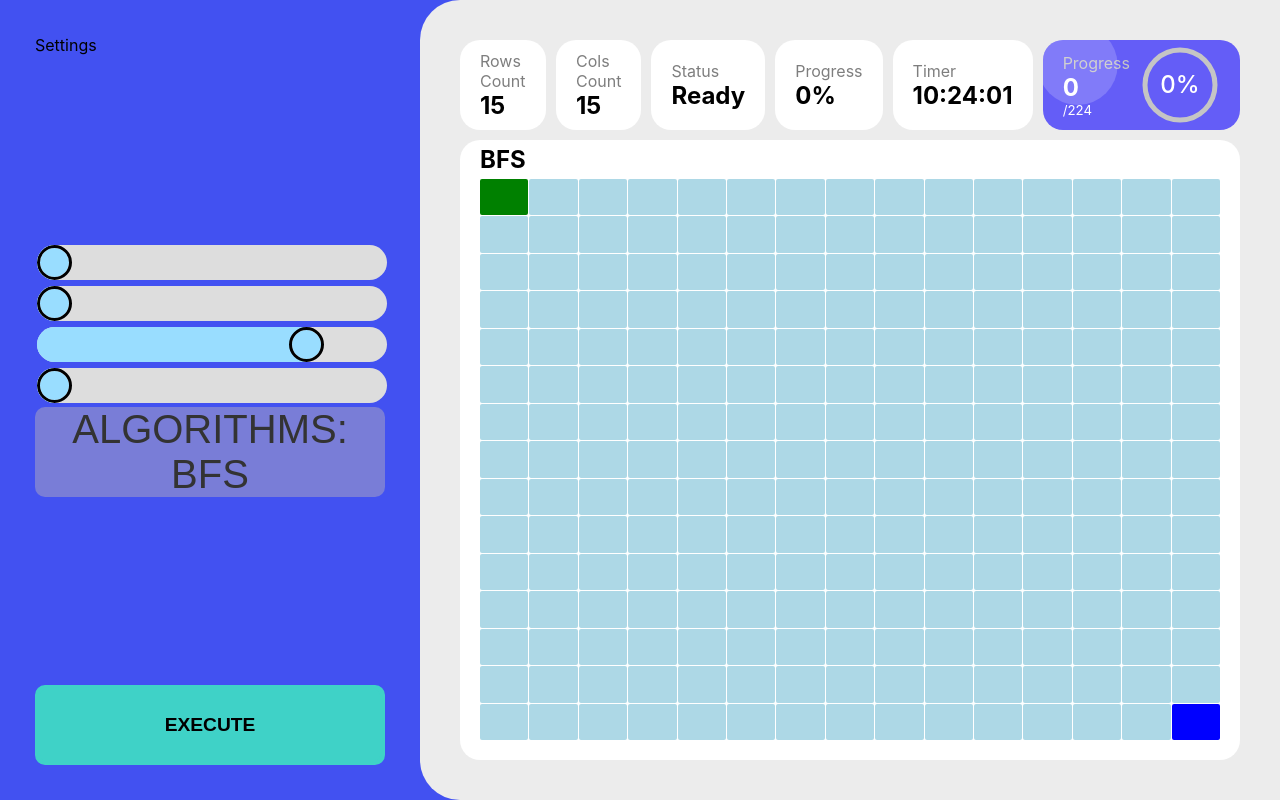
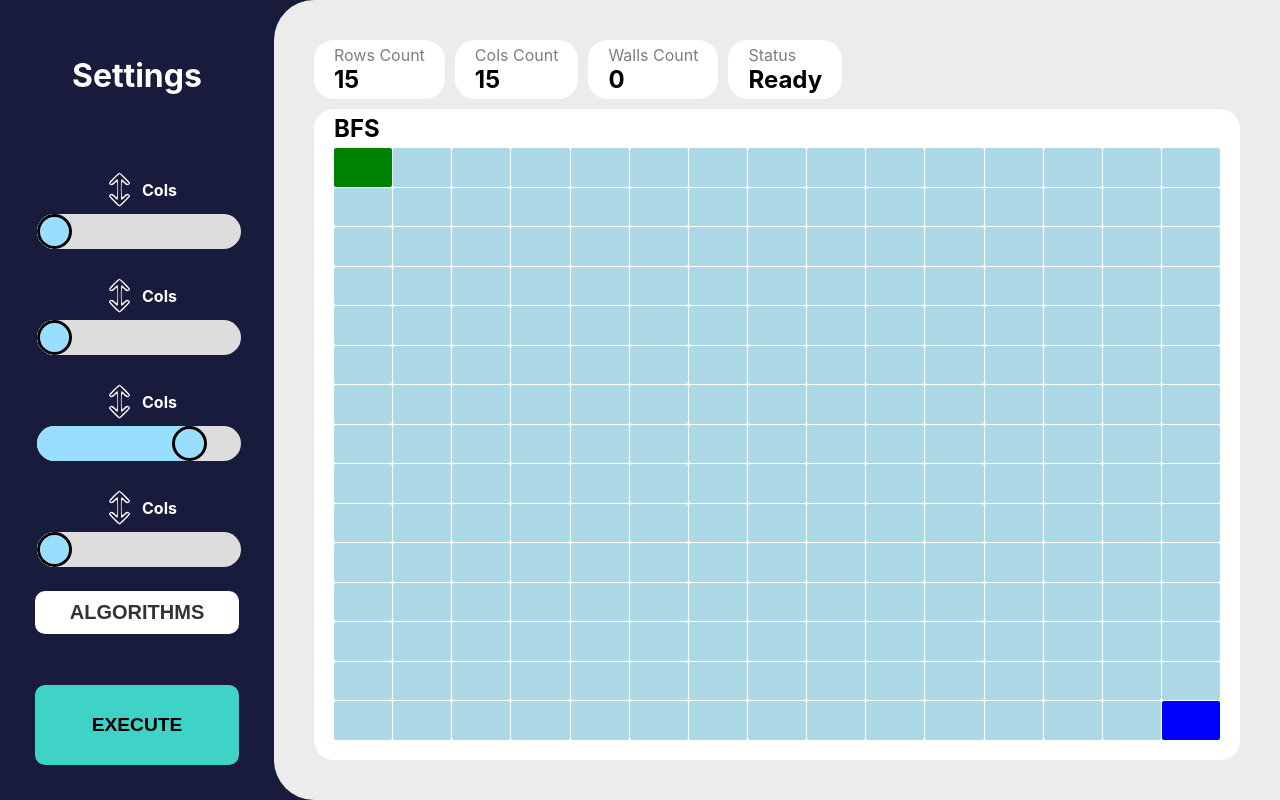
Before and after one commit to NenkoPakov/AlgorithmsVisualizer, a React (Create React App) app: page / in a window 1280 px wide. Built offline with nearby package versions, Linux system fonts and the light colour scheme.

Commit message:
Icons and labels to the sliders

```diff
--- a/src/App.tsx
+++ b/src/App.tsx
@@ -7,7 +7,6 @@ const Layout = styled.div`
   display:flex;
   flex-direction:row;
   flex-wrap:wrap;
-  /* padding: 10px; */
   height:100%;
   overflow:hidden;
   `;
--- a/src/components/BoardManager.tsx
+++ b/src/components/BoardManager.tsx
@@ -18,12 +18,14 @@ import CircularProgressBar from './CircularProgressBar';
 import BasicCard from './BasicCard';
 import AnalyticalCard from './AnalyticalCard';
 import { time } from 'console';
+import Dropdown from './Dropdown';
+import Arrows  from '../wwwroot/svg/arrows.svg';
 
 const MainPage = styled.div`
   position:fixed;
   width:100%;
   height:100%;
-  background-color:#4251f1;
+  background-color:#181b3b;
   display:flex;
   flex-direction:row;
 `;
@@ -38,49 +40,6 @@ const BoardContainer = styled.section`
   justify-content:space-around;
   padding:40px;
   gap:10px 0;
-  `;
-
-const Dropdown = styled.div<any>`
-  width: 100%;
-  position: relative;
-  display: inline-block;
-
-  button {
-    border: solid black 2px;
-    border-radius:10px;
-    padding: 0;
-    width: 100%;
-    border: 0;
-    background-color: #bdb5b571;
-    color: #333;
-    cursor: pointer;
-    outline: 0;
-    font-size: 40px;
-  }
-
-  ul {
-    display:${(props: any) => props.isDropdownOpened ? 'block' : 'none'};
-    position: absolute;
-    top: 100%;
-    left: 0;
-    width: 100%;
-    z-index: 2;
-    border: 1px solid rgba(0, 0, 0, 0.04);
-    box-shadow: 0 16px 24px 2px rgba(0, 0, 0, 0.14);
-
-    list-style: none;
-    padding: 0;
-    margin: 0;
-  }
-
-  li {
-    padding: 8px 12px;
-  }
-
-  li:hover {
-    background-color: rgba(0, 0, 0, 0.14);
-    cursor: pointer;
-  }
   `;
 
 const generateWall = (targetNode: Node, wallStartNode: Node, wallNodes: boolean[][]) => {
@@ -329,26 +288,12 @@ function BoardManager() {
         <MainPage>
             <Settings>
                 <div>
-                    <RangeSlider key='range-slider-rows' defaultValue={INITIAL_SIZE_SLIDER_DEFAULT_VALUE} sliderType={SliderType.rowsSlider} updateBoardSizeFunc={handleSliderUpdate} />
-                    <RangeSlider key='range-slider-cols' defaultValue={INITIAL_SIZE_SLIDER_DEFAULT_VALUE} sliderType={SliderType.colsSlider} updateBoardSizeFunc={handleSliderUpdate} />
-                    <RangeSlider key='range-slider-speed' defaultValue={speed.current} sliderType={SliderType.speedSlider} updateBoardSizeFunc={handleSliderUpdate} />
-                    <RangeSlider key='range-slider-progress' defaultValue={INITIAL_ITERATION} sliderType={SliderType.progressSlider} updateBoardSizeFunc={handleSliderUpdate} />
+                    <RangeSlider key='range-slider-rows' icon={Arrows} defaultValue={INITIAL_SIZE_SLIDER_DEFAULT_VALUE} sliderType={SliderType.rowsSlider} updateBoardSizeFunc={handleSliderUpdate} />
+                    <RangeSlider key='range-slider-cols' icon={Arrows} defaultValue={INITIAL_SIZE_SLIDER_DEFAULT_VALUE} sliderType={SliderType.colsSlider} updateBoardSizeFunc={handleSliderUpdate} />
+                    <RangeSlider key='range-slider-speed'icon={Arrows} defaultValue={speed.current} sliderType={SliderType.speedSlider} updateBoardSizeFunc={handleSliderUpdate} />
+                    <RangeSlider key='range-slider-progress' icon={Arrows} defaultValue={INITIAL_ITERATION} sliderType={SliderType.progressSlider} updateBoardSizeFunc={handleSliderUpdate} />
 
-                    <Dropdown isDropdownOpened={isDropdownOpened}>
-                        <button type="button" onClick={() => setIsDropdownOpened(!isDropdownOpened)}>
-                            ALGORITHMS:
-                            {Object.keys(boardContext.boards).map(algorithm => <div>{algorithm}</div>)}
-                        </button>
-                        <ul>
-                            {
-                                Object.keys(Algorithms).map((algorithm: string) =>
-                                    <li onClick={() => { boardUpdateContext.dispatch({ type: boardContext.boards.hasOwnProperty(algorithm) ? ContextActionTypes.REMOVE_BOARD : ContextActionTypes.ADD_BOARD, payload: algorithm }) }}>
-                                        <input type="checkbox" value={algorithm} checked={boardContext.boards.hasOwnProperty(algorithm)} />
-                                        {algorithm}
-                                    </li>)
-                            }
-                        </ul>
-                    </Dropdown>
+                    <Dropdown isDropdownOpened={isDropdownOpened} handleDropdownClick={setIsDropdownOpened}></Dropdown>
                 </div>
                 <Actions delayFunc={delayFunc} />
             </Settings>
@@ -356,6 +301,7 @@ function BoardManager() {
                 <CardContainer>
                     <BasicCard title="Rows count" data={state.boardRows}></BasicCard>
                     <BasicCard title="Cols count" data={state.boardCols}></BasicCard>
+                    <BasicCard title="Walls count" data={state.wallNodes.reduce((curr, row) => curr + row.filter(node => node == true).length, 0)}></BasicCard>
                     <BasicCard title="Status" data={
                         boardContext.isPaused
                             ? "Paused"
@@ -364,13 +310,8 @@ function BoardManager() {
                                 // : slowestBoardData.currentIteration > 0 && slowestBoardData.currentIteration < slowestBoardData.iterationsCount
                                 : "Ready"
                     } />
-                    {slowestBoardData.currentIteration > 0 && <BasicCard title="Operations count" data={slowestBoardData.currentIteration} />}
-                    {/* {slowestBoardData.currentIteration > 0 && */}
-                    <BasicCard title="Progress" data={`${Math.round(100 / (slowestBoardData.iterationsCount / slowestBoardData.currentIteration))}%`}>
-                    </BasicCard>
-                    {/* } */}
-                    <BasicCard title="Timer" data={'10:24:01'}></BasicCard>
-                    <AnalyticalCard title="Progress" currentValue={slowestBoardData.currentIteration} targetValue={slowestBoardData.iterationsCount} progressInPercentages={Math.round(100 / (slowestBoardData.iterationsCount / slowestBoardData.currentIteration))}></AnalyticalCard>
+                    {slowestBoardData.currentIteration > 0 && <BasicCard title="Timer" data={'10:24:01'}></BasicCard>}
+                    {slowestBoardData.currentIteration > 0 && <AnalyticalCard title="Progress" currentValue={slowestBoardData.currentIteration} targetValue={slowestBoardData.iterationsCount} progressInPercentages={Math.round(100 / (slowestBoardData.iterationsCount / slowestBoardData.currentIteration))}></AnalyticalCard>}
                 </CardContainer>
 
                 {Object.keys(boardContext.boards).map((key: string) =>
--- /dev/null
+++ b/src/components/Dropdown.tsx
@@ -0,0 +1,77 @@
+import React from 'react'
+import styled from 'styled-components';
+import { Algorithms } from '../services/common';
+import { useBoardContext, useBoardUpdateContext, ActionTypes as ContextActionTypes } from './BoardContext';
+
+const DropdownContainer = styled.div<any>`
+  width: 100%;
+  position: relative;
+  display: inline-block;
+
+  button {
+    border: solid black 2px;
+    border-radius:10px;
+    padding: 10px 0;
+    width: 100%;
+    border: 0;
+    background-color: #ffffff;
+    color: #333;
+    cursor: pointer;
+    outline: 0;
+
+    label{
+        font-size: 20px;
+        font-weight:550;
+    }
+  }
+
+  ul {
+    display:${(props: any) => props.isDropdownOpened ? 'block' : 'none'};
+    position: absolute;
+    top: 100%;
+    left: 0;
+    width: 100%;
+    z-index: 2;
+    border: 1px solid rgba(0, 0, 0, 0.04);
+    box-shadow: 0 16px 24px 2px rgba(0, 0, 0, 0.14);
+
+    list-style: none;
+    padding: 0;
+    margin: 0;
+  }
+
+  li {
+    padding: 8px 12px;
+  }
+
+  li:hover {
+    background-color: rgba(0, 0, 0, 0.14);
+    cursor: pointer;
+  }
+  `;
+
+function Dropdown({ isDropdownOpened, handleDropdownClick }: any) {
+
+    const boardContext = useBoardContext();
+    const boardUpdateContext = useBoardUpdateContext();
+
+    return (
+        <DropdownContainer isDropdownOpened={isDropdownOpened}>
+            <button type="button" onClick={() => handleDropdownClick(!isDropdownOpened)}>
+                <label>ALGORITHMS</label>
+                {/* {Object.keys(boardContext.boards).map(algorithm => <div>{algorithm}</div>)} */}
+            </button>
+            <ul>
+                {
+                    Object.keys(Algorithms).map((algorithm: string) =>
+                        <li onClick={() => { boardUpdateContext.dispatch({ type: boardContext.boards.hasOwnProperty(algorithm) ? ContextActionTypes.REMOVE_BOARD : ContextActionTypes.ADD_BOARD, payload: algorithm }) }}>
+                            <input type="checkbox" value={algorithm} checked={boardContext.boards.hasOwnProperty(algorithm)} />
+                            {algorithm}
+                        </li>)
+                }
+            </ul>
+        </DropdownContainer>
+    )
+}
+
+export default Dropdown
--- a/src/components/RangeSlider.tsx
+++ b/src/components/RangeSlider.tsx
@@ -4,6 +4,10 @@ import { NodeBase } from '../global';
 import { IFreeNode } from '../interfaces/Cell.interface';
 import { SliderType, ISlider } from '../interfaces/Slider.interface';
 import { useBoardContext } from './BoardContext';
+
+const SliderContainer = styled.div`
+margin-bottom:20px;
+`;
 
 const Slider = styled.input`
 		position:relative;
@@ -73,7 +77,23 @@ const Slider = styled.input`
 		}
 `;
 
-function RangeSlider({ defaultValue, sliderType, updateBoardSizeFunc }: ISlider) {
+const SliderInfo = styled.div`
+	display:flex;
+	flex-direction:row;
+	justify-content:center;
+	align-items:center;
+`;
+
+const Icon = styled.img`
+height: 45px;
+`;
+
+const Label = styled.h4`
+margin:0;
+color:white;
+`;
+
+function RangeSlider({ icon, defaultValue, sliderType, updateBoardSizeFunc }: ISlider) {
 
 	const boardContext = useBoardContext();
 
@@ -87,14 +107,18 @@ function RangeSlider({ defaultValue, sliderType, updateBoardSizeFunc }: ISlider)
 		currentValue = largestBoardValues.currentIteration ? 100 / (largestBoardValues.iterationsCount / largestBoardValues.currentIteration) : 0;
 	}
 
-	return <React.Fragment>
+	return <SliderContainer>
+		<SliderInfo>
+			<Icon src={icon}></Icon>
+			<Label> Cols </Label>
+		</SliderInfo>
 		<Slider sliderType={sliderType} type="range" onChange={(e: any) => updateBoardSizeFunc((parseInt(e.target.value)), sliderType)} defaultValue={defaultValue} value={currentValue} disabled={isDisabled} />
-		{/* <SizeIndicatorContainer >
-                <SizeIndicator>
-                    {58}
-                </SizeIndicator>
-        </SizeIndicatorContainer> */}
-	</React.Fragment>
+	</SliderContainer>
+	{/* <SizeIndicatorContainer >
+						<SizeIndicator>
+							{58}
+						</SizeIndicator>
+				</SizeIndicatorContainer> */}
 
 
 }
--- a/src/components/Settings.tsx
+++ b/src/components/Settings.tsx
@@ -6,17 +6,22 @@ position:relative;
 display:flex;
 justify-content:space-between;
 flex-direction:column;
-max-width:350px;
+max-width:300px;
 /* background-color:#c8d8e4; */
 /* border:solid 5px gray; */
 /* border-radius:35px ; */
 padding:35px;
 `;
 
+const Title =styled.h1`
+color:#fff;
+text-align:center;
+`;
+
 function Settings({children}:any) {
   return (
     <SettingsContainer>
-        Settings
+      <Title>Settings</Title>
         {children}
     </SettingsContainer>
   )
--- a/src/interfaces/Slider.interface.ts
+++ b/src/interfaces/Slider.interface.ts
@@ -1,6 +1,7 @@
 export enum SliderType { rowsSlider, colsSlider, speedSlider, progressSlider };
 
 export interface ISlider {
+    icon: string,
     defaultValue: number,
     sliderType: SliderType,
     updateBoardSizeFunc: Function,
```
Also changed, not shown: src/wwwroot/svg/arrows.svg (added).
